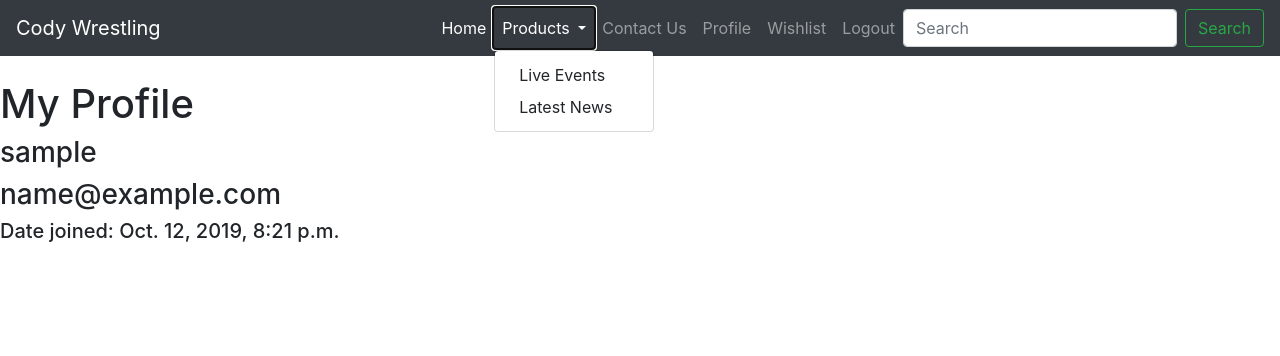
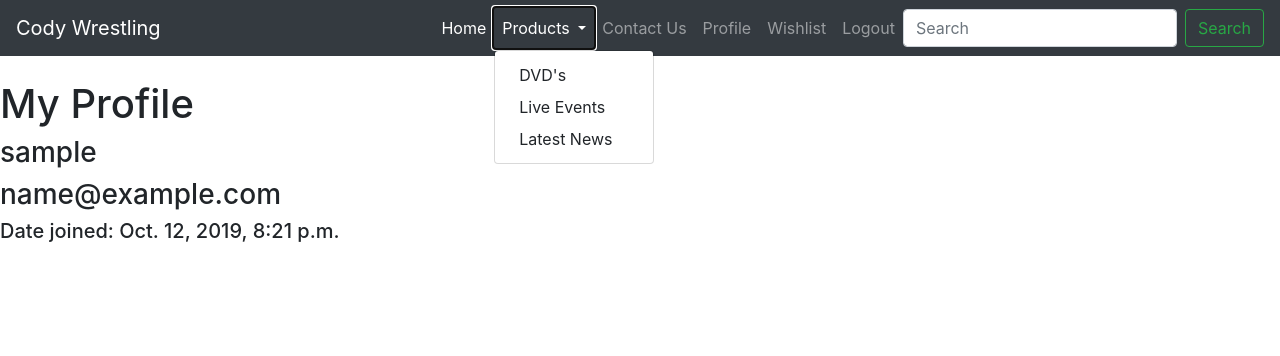
Before and after one commit to Chrisss09/cody-wrestling, a Django app: page /accounts/profile/ in a window 1280 px wide, after a click on "Products". Shown: the top 356 px of the page. Run offline with Django 3.2, Linux system fonts and the light colour scheme; the visitor is signed in with stand-in values (Sample User, id 1); data comes from the database, SQL or seed files in the repository; some libraries are stand-ins or nearby versions.

Commit message:
Added new section to nav bar

```diff
--- a/templates/base.html
+++ b/templates/base.html
@@ -40,6 +40,7 @@
                             Products
                         </a>
                         <div class="dropdown-menu" aria-labelledby="navbarDropdown">
+                            <a class="dropdown-item" href="#">DVD's</a>
                             <a class="dropdown-item" href="#">Live Events</a>
                             <a class="dropdown-item" href="#">Latest News</a>
                         </div>
@@ -74,6 +75,7 @@
                             Products
                         </a>
                         <div class="dropdown-menu" aria-labelledby="navbarDropdown">
+                            <a class="dropdown-item" href="#">DVD's</a>
                             <a class="dropdown-item" href="#">Live Events</a>
                             <a class="dropdown-item" href="#">Latest News</a>
                         </div>
```
